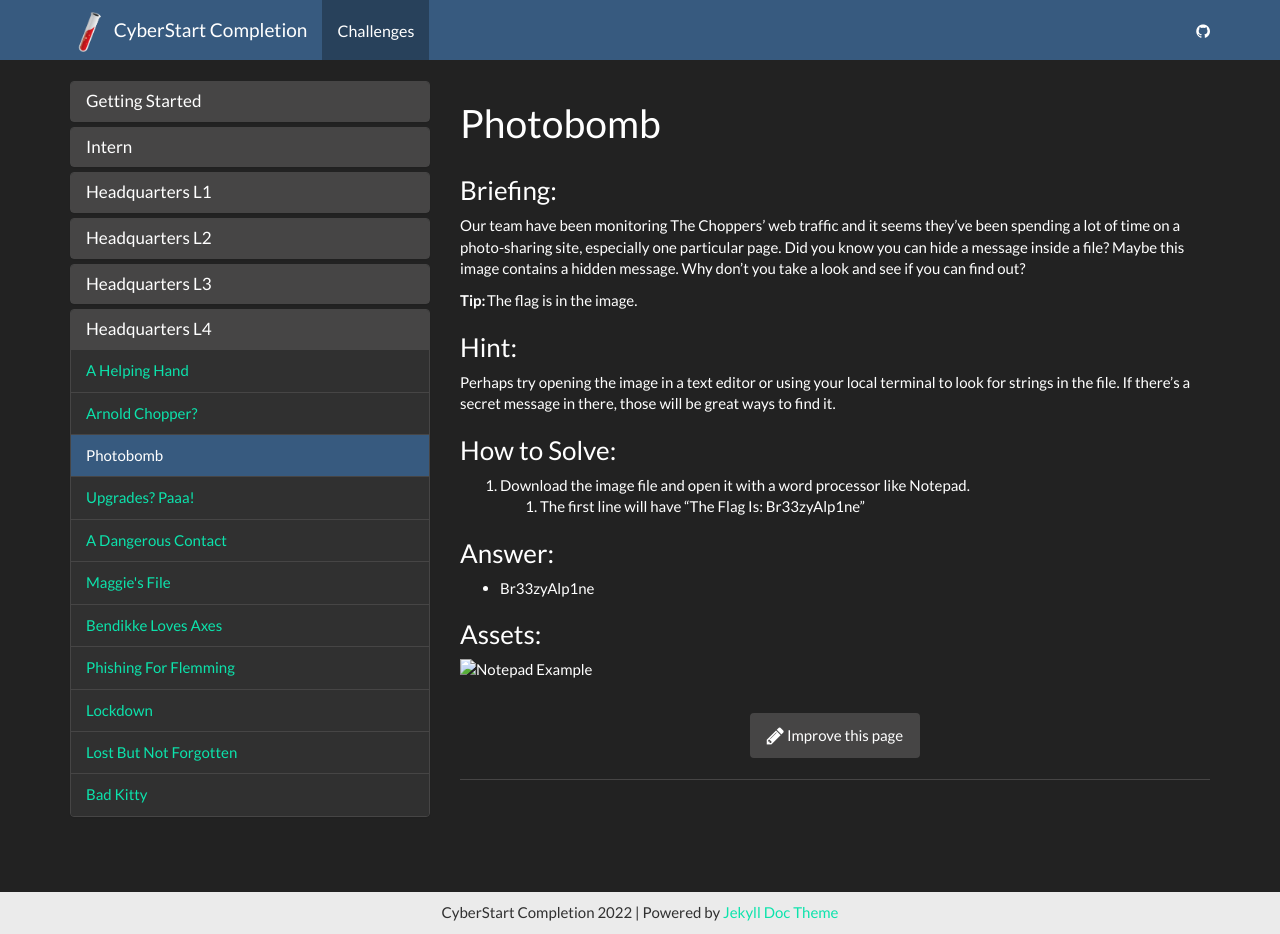
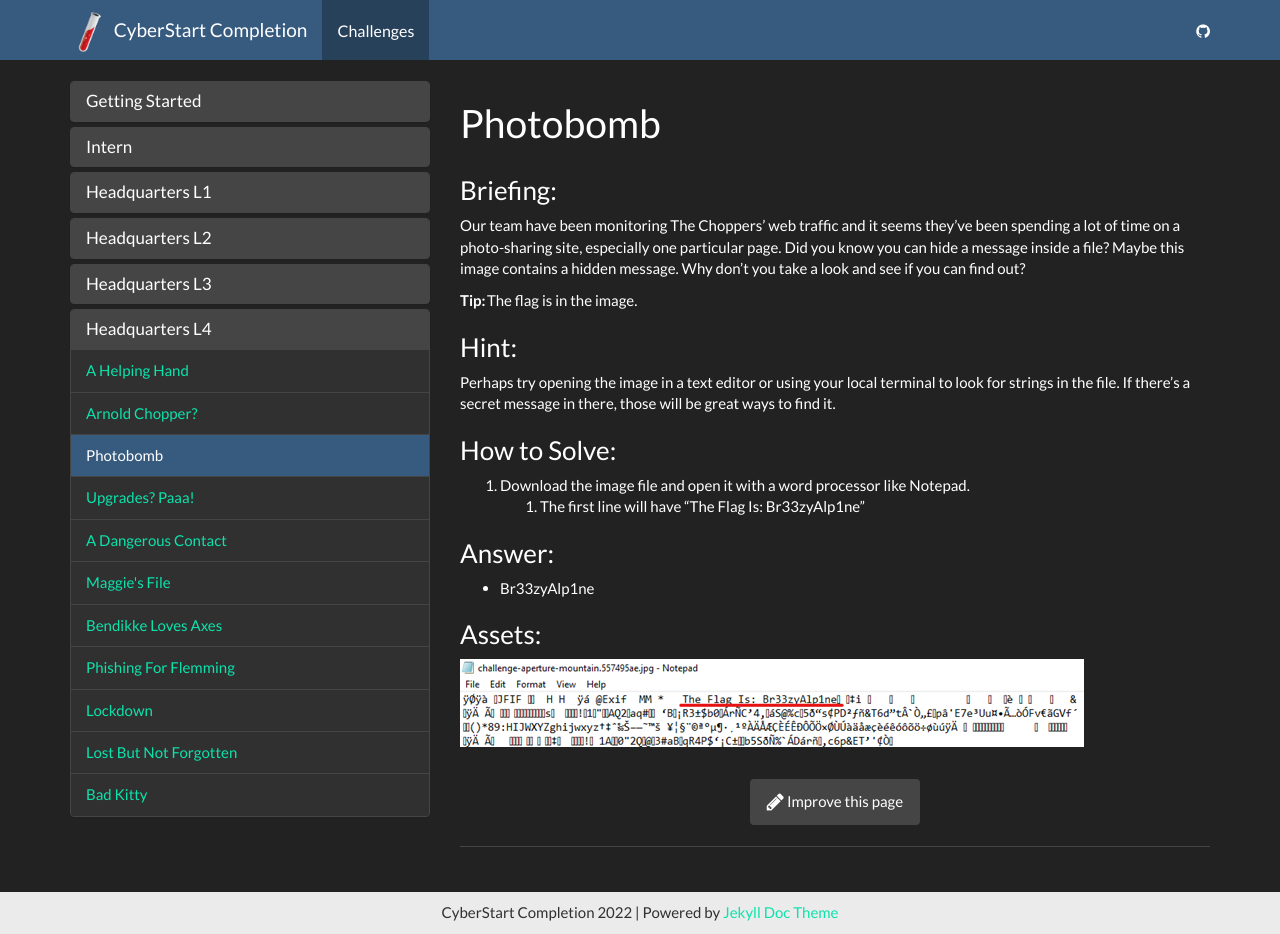
Before and after one commit to PrinceBunBun981/cyberstart.dev, a Jekyll site: the page built from _challenge/headquarters_l4/W0040.md, in a window 1280 px wide and 934 px high. Built offline with Jekyll 4.4.1, drawn with Linux system fonts in a browser that asks for light colours.

Commit message:
Fix asset paths

```diff
--- a/_challenge/headquarters_l4/W0040.md
+++ b/_challenge/headquarters_l4/W0040.md
@@ -19,4 +19,4 @@ Perhaps try opening the image in a text editor or using your local terminal to l
 - Br33zyAlp1ne
 
 ### Assets:
-<img src="../../assets/img/intern/W0040.png" alt="Notepad Example">
+<img src="../../assets/img/headquarters_l4/W0040.png" alt="Notepad Example">
```
Also changed, not shown: _challenge/headquarters_l4/W0046.md (+1 -1 lines).
